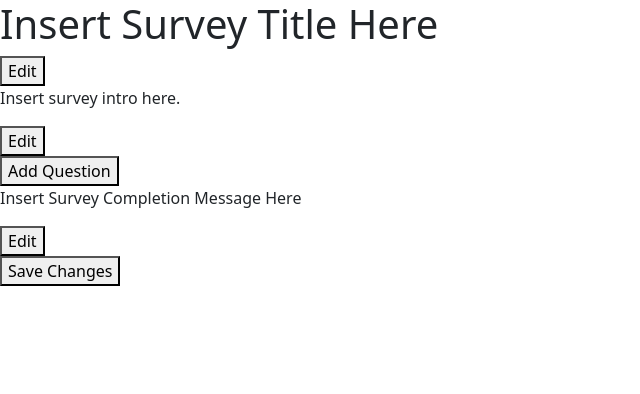
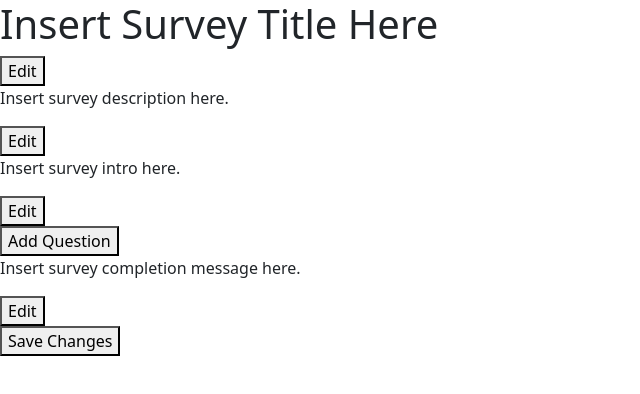
Before and after one commit to AppleVine/survey_app_frontend, a React (Create React App) app: page /surveys/create in a window 1280 px wide. Shown: the top 394 px of the page, without its empty margins (0-640 px from the left). Built offline with nearby package versions, Linux system fonts and the light colour scheme.

Commit message:
Add state to survey title, desc, intro and message fields

```diff
--- a/src/components/createSurvey/EditFieldButton.jsx
+++ b/src/components/createSurvey/EditFieldButton.jsx
@@ -1,12 +1,12 @@
 import React from 'react'
 
-export default function EditFieldButton({ state, dispatch, parent, inputData }) {
+export default function EditFieldButton({ state, dispatch, parent }) {
   const buttonText = state.editMode[parent] ? "Save" : "Edit";
 
-  // IN PROGRESS - Trying to make this save the text entered in parent container using reducer
+  // Toggle edit mode for parent component when clicked
   const handleClick = () => {
     if (state.editMode[parent]) {
-      dispatch({type: "save", [parent]: inputData })
+      dispatch({type: "edit", editMode: { [parent]: false }})
     } else {
       dispatch({type: "edit", editMode: { [parent]: true }})
     }
--- a/src/components/createSurvey/SurveyCompletionMessage.jsx
+++ b/src/components/createSurvey/SurveyCompletionMessage.jsx
@@ -3,12 +3,16 @@ import EditFieldButton from './EditFieldButton'
 
 export default function SurveyCompletionMessage({ state, dispatch }) {
 
+  const handleChange = (value) => {
+    dispatch({type: "save", data: {completionMessage: value}})
+  }
+
   return (
     <div>
       { state.editMode.completionMessage ?
-        <textarea id='survey-completion-message' name='survey-completion-message' placeholder='Insert Survey Completion Message Here'></textarea>
+        <textarea id='survey-completion-message' name='survey-completion-message' placeholder={ state.data.completionMessage } onChange={ () => handleChange() }></textarea>
         :
-        <p>Insert Survey Completion Message Here</p>
+        <p>{ state.data.completionMessage }</p>
       }
       <EditFieldButton state={ state } dispatch={ dispatch } parent={ "completionMessage" } />
     </div>
--- /dev/null
+++ b/src/components/createSurvey/SurveyDescription.jsx
@@ -0,0 +1,19 @@
+import EditFieldButton from './EditFieldButton'
+
+export default function SurveyDescription({ state, dispatch }) {
+
+  const handleChange = (value) => {
+    dispatch({type: "save", data: {description: value}})
+  }
+
+  return (
+    <div>
+      { state.editMode.description ?
+        <textarea id='survey-description' name='survey-description' placeholder={state.data.description} onChange={ () => handleChange() }></textarea>
+        :
+        <p>{ state.data.description }</p>
+      }
+      <EditFieldButton state={ state } dispatch={ dispatch } parent={ "description" } />
+    </div>
+  )
+}
--- a/src/components/createSurvey/SurveyIntroText.jsx
+++ b/src/components/createSurvey/SurveyIntroText.jsx
@@ -2,12 +2,16 @@ import EditFieldButton from './EditFieldButton'
 
 export default function SurveyIntroText({ state, dispatch }) {
 
+  const handleChange = (value) => {
+    dispatch({type: "save", data: {introduction: value}})
+  }
+
   return (
     <div>
       { state.editMode.introduction ?
-        <textarea id='survey-intro-text' name='survey-intro-text' placeholder='Insert Survey Introduction Here'></textarea>
+        <textarea id='survey-intro-text' name='survey-intro-text' placeholder={state.data.introduction} onChange={ () => handleChange() }></textarea>
         :
-        <p>{ state.introduction }</p>
+        <p>{ state.data.introduction }</p>
       }
       <EditFieldButton state={ state } dispatch={ dispatch } parent={ "introduction" } />
     </div>
--- a/src/components/createSurvey/SurveyTitle.jsx
+++ b/src/components/createSurvey/SurveyTitle.jsx
@@ -3,12 +3,16 @@ import EditFieldButton from './EditFieldButton'
 
 export default function SurveyTitle({ state, dispatch }) {
 
+  const handleChange = (value) => {
+    dispatch({type: "save", data: {title: value}})
+  }
+
   return (
     <div>
       { state.editMode.title ?
-        <input type='text' id='survey-title' name='survey-title' placeholder='Insert Survey Title Here'></input>
+        <input type='text' id='survey-title' name='survey-title' placeholder='Insert Survey Title Here' onChange={event => handleChange(event.target.value)}></input>
         :
-        <h1>Insert Survey Title Here</h1>
+        <h1>{state.data.title}</h1>
       }
       <EditFieldButton state={ state } dispatch={ dispatch } parent={ "title" } />
     </div>
--- a/src/components/createSurvey/surveyReducer.jsx
+++ b/src/components/createSurvey/surveyReducer.jsx
@@ -1,9 +1,11 @@
 const initialSurvey = {
-    title: "Insert Survey Title Here",
-    description: "Insert survey description here.",
-    introduction: "Insert survey intro here.",
-    completionMessage: "Insert survey completion message here.",
-    questions: [],
+    data: {
+        title: "Insert Survey Title Here",
+        description: "Insert survey description here.",
+        introduction: "Insert survey intro here.",
+        completionMessage: "Insert survey completion message here.",
+        questions: [],
+    },
     editMode: {
         title: false,
         description: false,
@@ -21,29 +23,27 @@ const surveyReducer = (previousState, instructions) => {
 
         case "save":
             // TODO Perform data validation
-            if ( instructions.title.length < 1 ) {
+            if ( instructions.data.title.length < 1 ) {
                 console.log("Error: Title must contain at least one character");
                 return previousState
             }
 
-            // Create an editable version of previous state
-            stateEditable = [...previousState]
-            // Push new data to state
-            stateEditable.push(instructions.data);
+            // Create an editable version of previous state, update with new data
+            stateEditable = {...previousState, data: instructions.data}
             // Return new state
             return stateEditable;
 
         case "edit":
             // Create an editable version of previous state
-            stateEditable = [...previousState]
+            // stateEditable = {...previousState}
             // Remove edit mode from all other fields
-            for (let field in stateEditable.editMode) {
-                if (field) {
-                    field = false;
-                }
-            }
+            // for (let field in stateEditable.editMode) {
+            //     if (field) {
+            //         field = false;
+            //     }
+            // }
             // Push new data to state
-            stateEditable.push(instructions.data.editMode);
+            stateEditable = {...previousState, editMode: instructions.editMode};
             // Return new state
             return stateEditable;
 
--- a/src/pages/CreateSurvey.jsx
+++ b/src/pages/CreateSurvey.jsx
@@ -5,6 +5,7 @@ import SurveyIntroText from '../components/createSurvey/SurveyIntroText';
 import SurveyQuestionsContainer from '../components/createSurvey/SurveyQuestionsContainer';
 import SurveyCompletionMessage from '../components/createSurvey/SurveyCompletionMessage';
 import SaveChangesButton from '../components/createSurvey/SaveChangesButton';
+import SurveyDescription from '../components/createSurvey/SurveyDescription';
 
 export default function CreateSurvey() {
   const [state, dispatch] = useReducer(surveyReducer, initialSurvey);
@@ -12,6 +13,7 @@ export default function CreateSurvey() {
   return (
     <div>
       <SurveyTitle state={ state } dispatch={ dispatch } />
+      <SurveyDescription state={ state } dispatch={ dispatch } />
       <SurveyIntroText state={ state } dispatch={ dispatch } />
       <SurveyQuestionsContainer state={ state } dispatch={ dispatch } />
       <SurveyCompletionMessage state={ state } dispatch={ dispatch } />
```
